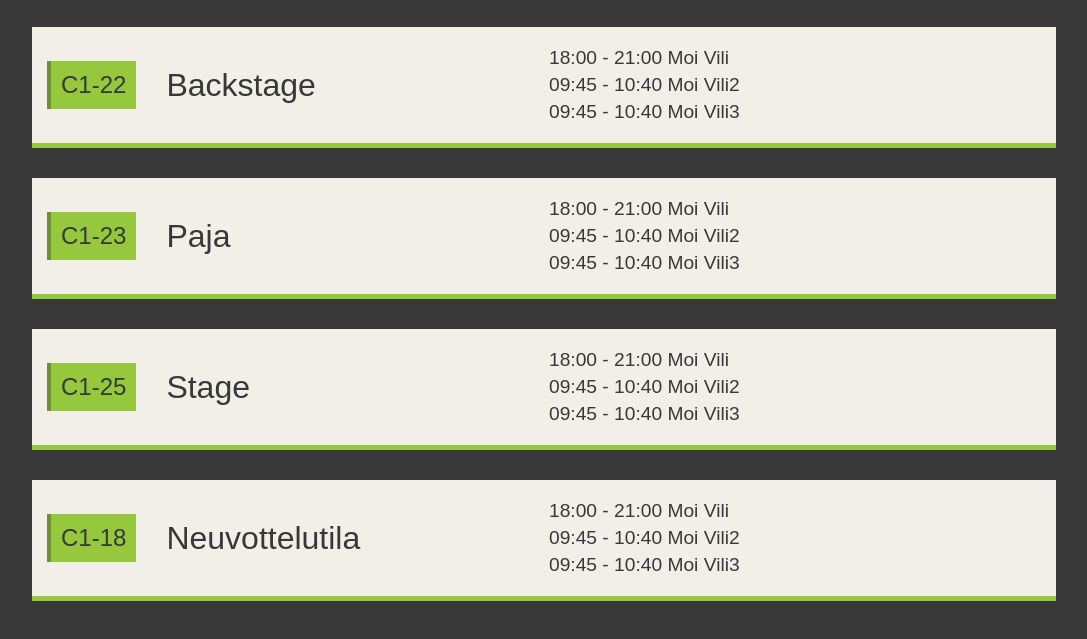
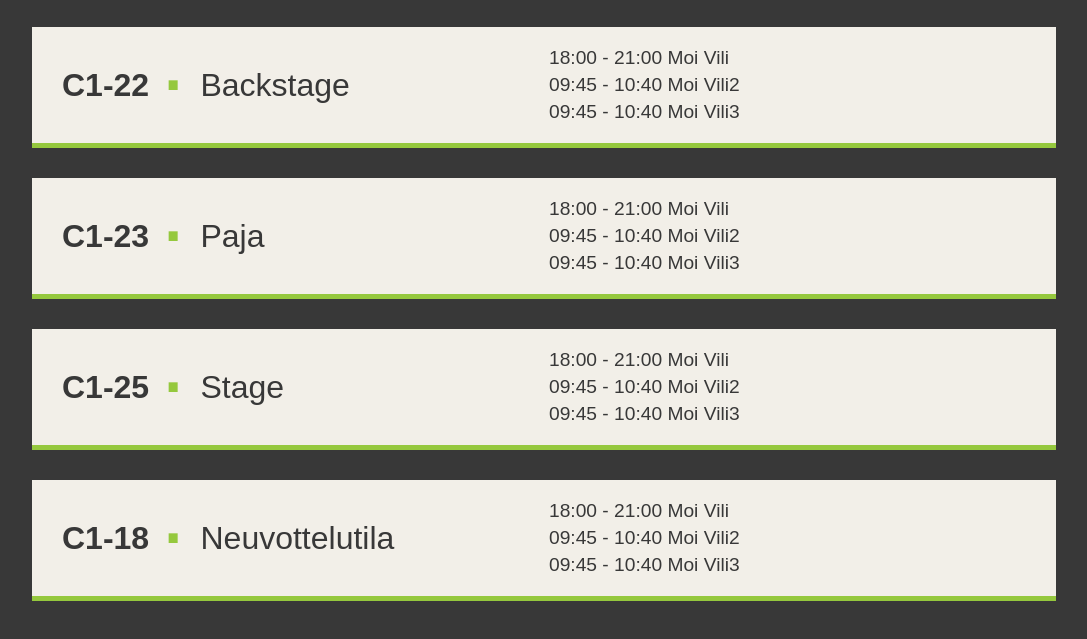
Before and after one commit to vilikin/y-kampus-reservations-react, a React app: page / in a window 1280 px wide. Shown: the part 141-780 px from the top of the page, without its empty margins (96-1183 px from the left). Built offline with nearby package versions, Linux system fonts and the light colour scheme; no server answers.

Commit message:
Style room identifier.

```diff
--- a/src/components/Room/Room.css
+++ b/src/components/Room/Room.css
@@ -3,12 +3,13 @@
 .room {
     color: #383838;
     background-color: #f2efe8;
-    padding: 15px;
+    padding: 15px 30px;
     border-bottom: 5px solid #95c83d;
     margin: 15px 0;
     display: flex;
     flex-direction: row;
     justify-content: space-between;
+    overflow-y: hidden;
 }
 
 .reservations {
--- a/src/components/RoomIdentifier/RoomIdentifier.css
+++ b/src/components/RoomIdentifier/RoomIdentifier.css
@@ -6,16 +6,23 @@
 }
 
 .room-identifier > .code {
-    background-color: #95c83d;
-    margin-right: 30px;
-    font-size: 1.5em;
-    padding: 10px;
-    border-left: 4px solid #6d922d;
+    color: #383838;
+    font-size: 2em;
+    font-weight: bold;
+    /*border-left: 4px solid #6d922d;*/
+}
+
+.room-identifier > .middot {
+    color: #95c83d;
+    font-size: 4em;
+    font-weight: bold;
+    margin: 0 15px;
+    /*border-left: 4px solid #6d922d;*/
 }
 
 .room-identifier > .code.reserved {
-    background-color: #FB8C00;
-    border-left: 4px solid #9c4413;
+    /*background-color: #FB8C00;
+    border-left: 4px solid #9c4413;*/
 }
 
 .room-identifier > .name {
--- a/src/components/RoomIdentifier/RoomIdentifier.js
+++ b/src/components/RoomIdentifier/RoomIdentifier.js
@@ -6,6 +6,9 @@ export const RoomIdentifier = ({code, name, reserved}) => (
         <div className={reserved ? "code reserved" : "code"}>
             {code}
         </div>
+        <span className="middot">
+            &middot;
+        </span>
         <span className="name">
             {name}
         </span>
```
